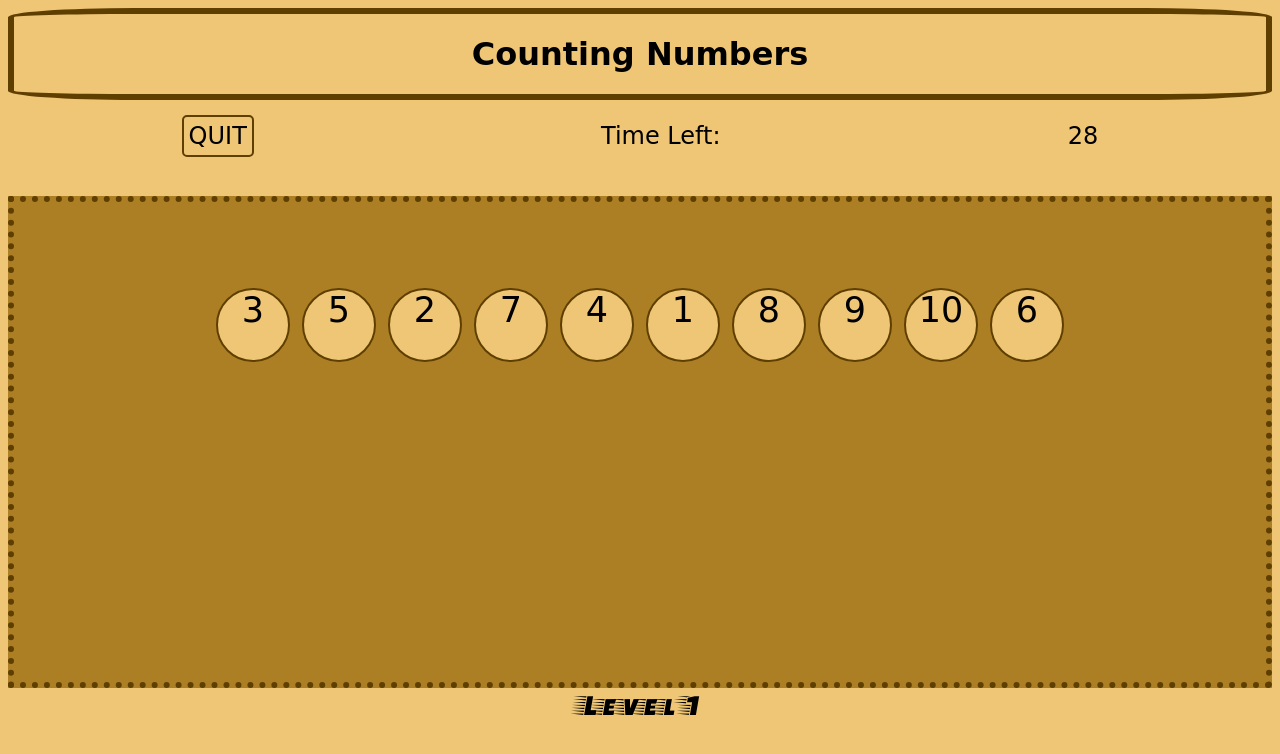
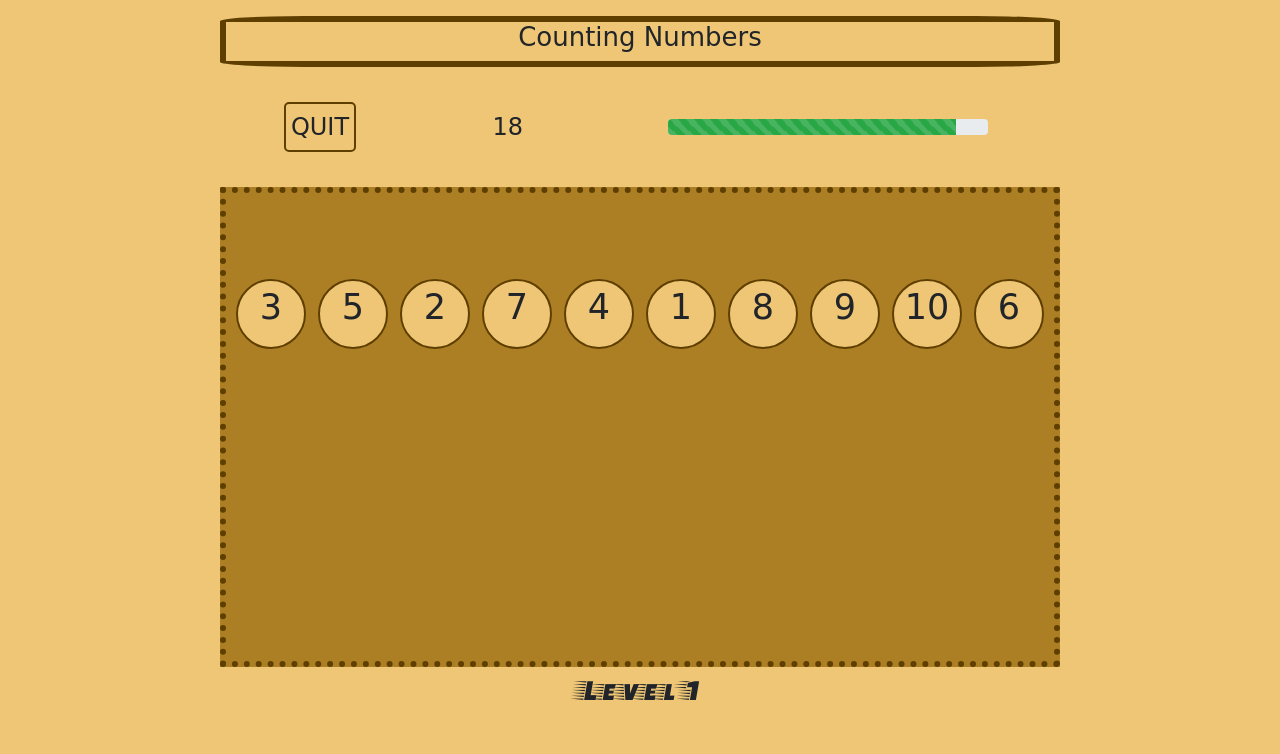
Before and after one commit to chrisshepard/CountingGame, a plain HTML site: page index.html in a window 1280 px wide. Both pictures are taken after a click on the element "START". Drawn offline with nearby package versions, Linux system fonts and the light colour scheme; a web font is replaced by a local one.

Commit message:
progress bar input

```diff
--- a/CSS/style.css
+++ b/CSS/style.css
@@ -3,15 +3,22 @@ html {
     height:100vh;
     width: 100vw;
     background: #EFC675;
+    display: flex;
+    justify-content: center;
 
 }
 
 h1, p {
     text-align: center;
+
 }
 
 p {
     font-size:40px;
+}
+body {
+    max-width:95vw;
+    background: #EFC675;
 }
 
 header {
@@ -19,26 +26,37 @@ header {
     align-items: center;
     justify-content: center;
     font-family: 'Baloo Bhaina', cursive;
-    max-height: 10vh;
     border: #5F3F00 6px solid;
     border-radius: 10%;
     margin-bottom:2vh;
+    margin-top:2vh;
 }
 
 #playButton {
     border-radius: 5px;
     border: #5F3F00 2px solid;
     padding:5px 5px;
+    margin-left:5vw;
+    margin-right: 5vw;
 }
 
 .top-bar {
+    background: #EFC675;
     font-family: 'Fascinate Inline', cursive;
     font-size: 24px;
     display: flex;
-    justify-content: space-around;
+    margin-top:5vh;
     margin-bottom: 5vh;
     max-height:5vh;
     align-items: center;
+}
+
+.timeBar {
+    display: flex;
+    align-items: center;
+    justify-content:space-around;
+    margin-right:0;
+    width:50vw;
 }
 
 .dot {
@@ -55,12 +73,13 @@ header {
 }
 
 #numArea {
-    font-size: 40px;
+
+    font-size: 20px;
     padding-top:10vh;
     font-family: 'Poor Story', cursive;
     text-align: center;
     border: #5F3F00 6px dotted;
-    height:50vh ;
+    height:60vh ;
     background: #AC7F25;
 }
 
@@ -81,3 +100,12 @@ footer {
     width: 100%;
     text-align: center;
 }
+
+.progress {
+
+   width: 25vw;
+}
+
+h1 {
+    font-size:26px;
+}
--- a/JS/app.js
+++ b/JS/app.js
@@ -1,5 +1,5 @@
 var timer = document.getElementById("timer");
-const maxTimeLimit = 30;
+const maxTimeLimit = 20;
 const initialState = "START";
 const restartState = "QUIT";
 const nextLevel = "Next Level";
@@ -11,13 +11,26 @@ var numberofLevels = 10;
 var numArea = document.getElementById('numArea');
 var levelViewer = document.getElementById('levelViewer');
 var bubbleSize = document.getElementsByClassName("dot");
+var pBar = document.getElementById("pBar");
 
 function time() {
+    var tCounter = timeLimit;
+    tCounter--;
     timeLimit--;
+    pBar.style.width = ((tCounter * 5) + "%");
+    if ((tCounter * 5 >= 60)) {
+        pBar.className = "progress-bar progress-bar-striped progress-bar-animated bg-success";
+    } else if ((tCounter * 5 > 30 && tCounter * 5 < 60)) {
+        pBar.className = "progress-bar progress-bar-striped progress-bar-animated bg-warning";
+    } else {
+        pBar.className = "progress-bar progress-bar-striped progress-bar-animated bg-danger";
+    }
+
     if (timeLimit >= 0) {
         timer.innerHTML = timeLimit;
     } else {
         numArea.innerHTML = "Try Again!";
+        pBar.style.width = "100%";
         clearInterval(timerStart);
     }
 }
@@ -43,6 +56,8 @@ var game = {
             levelViewer.innerHTML = "";
             clearInterval(timerStart);
             setTimeLimit();
+            pBar.style.width = "100%";
+            pBar.className = "progress-bar progress-bar-striped progress-bar-animated bg-success";
             numArea.innerHTML = "<p>Click the numbers from lowest to highest. <br> Count to 100 to Complete the Game!</p>";
         } else if (playButton.innerHTML === nextLevel) {
             numArea.innerHTML = "";
@@ -122,6 +137,9 @@ var view = {
             element.srcElement.className = "correct dot";
             if (currentDot === dotsPerLevel && timer.innerHTML !== "0") {
                 numArea.innerHTML = "You Won!";
+                timer.innerHTML = maxTimeLimit;
+                pBar.style.width = "100%";
+                pBar.className = "progress-bar progress-bar-striped progress-bar-animated bg-success";
                 clearInterval(timerStart);
                 if (multiplier == (numberofLevels - 1)) {
                     numArea.innerHTML = "You counted to 100! Great Job.";
--- a/index.html
+++ b/index.html
@@ -6,6 +6,8 @@
     <meta name="viewport" content="width=device-width, initial-scale=1.0">
     <meta http-equiv="X-UA-Compatible" content="ie=edge">
     <title>Number Game</title>
+    <link rel="stylesheet" href="https://stackpath.bootstrapcdn.com/bootstrap/4.1.3/css/bootstrap.min.css" integrity="sha384-MCw98/SFnGE8fJT3GXwEOngsV7Zt27NXFoaoApmYm81iuXoPkFOJwJ8ERdknLPMO"
+        crossorigin="anonymous">
     <link href="https://fonts.googleapis.com/css?family=Baloo+Bhaina|Fascinate+Inline|Faster+One|Poor+Story" rel="stylesheet">
     <link rel="stylesheet" href="CSS/style.css">
 </head>
@@ -17,13 +19,27 @@
     </header>
     <section class="top-bar">
         <div onclick="handler.startGame()" id="playButton">START</div>
-        Time Left:<div id="timer">30</div>
+
+        <div class="timeBar">
+            <div id="timer">20</div>
+            <div class="progress">
+                <div class="progress-bar progress-bar-striped progress-bar-animated bg-success" role="progressbar" id="pBar" aria-valuenow="25"
+                    aria-valuemin="0" aria-valuemax="25" style="width: 100%"></div>
+            </div>
+
+        </div>
     </section>
     <main id="numArea">
         <p>Click the numbers from lowest to highest. <br> Count to 100 to Complete the Game!</p>
     </main>
     <footer id="levelViewer"></footer>
     <script src="JS/app.js"></script>
+    <script src="https://code.jquery.com/jquery-3.3.1.slim.min.js" integrity="sha384-q8i/X+965DzO0rT7abK41JStQIAqVgRVzpbzo5smXKp4YfRvH+8abtTE1Pi6jizo"
+        crossorigin="anonymous"></script>
+    <script src="https://cdnjs.cloudflare.com/ajax/libs/popper.js/1.14.3/umd/popper.min.js" integrity="sha384-ZMP7rVo3mIykV+2+9J3UJ46jBk0WLaUAdn689aCwoqbBJiSnjAK/l8WvCWPIPm49"
+        crossorigin="anonymous"></script>
+    <script src="https://stackpath.bootstrapcdn.com/bootstrap/4.1.3/js/bootstrap.min.js" integrity="sha384-ChfqqxuZUCnJSK3+MXmPNIyE6ZbWh2IMqE241rYiqJxyMiZ6OW/JmZQ5stwEULTy"
+        crossorigin="anonymous"></script>
 </body>
 
 </html>
```
